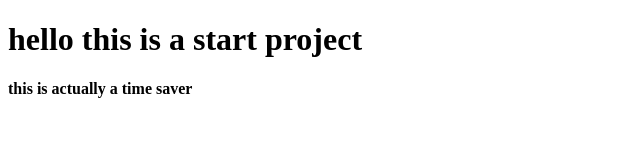
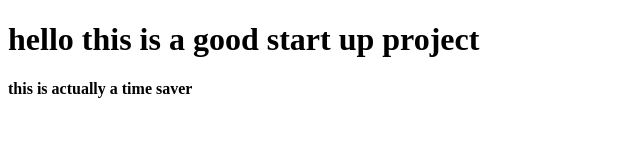
Before and after one commit to mayo01/mayotech1, a plain HTML site: page index.html in a window 1280 px wide. Shown: the whole page, without its empty margins (0-640 px from the left). Drawn offline with Linux system fonts and the light colour scheme.

Commit message:
next version of web file.

```diff
--- a/index.html
+++ b/index.html
@@ -5,7 +5,7 @@
     <title>Hello project</title>
   </head>
   <body>
-    <h1>hello this is a start  project <h4 bgcolor="skyblue">this is actually a time saver</h4></h1>
+    <h1>hello this is a good start up  project <h4 bgcolor="blue">this is actually a time saver</h4></h1>
 
   </body>
 </html>
```
